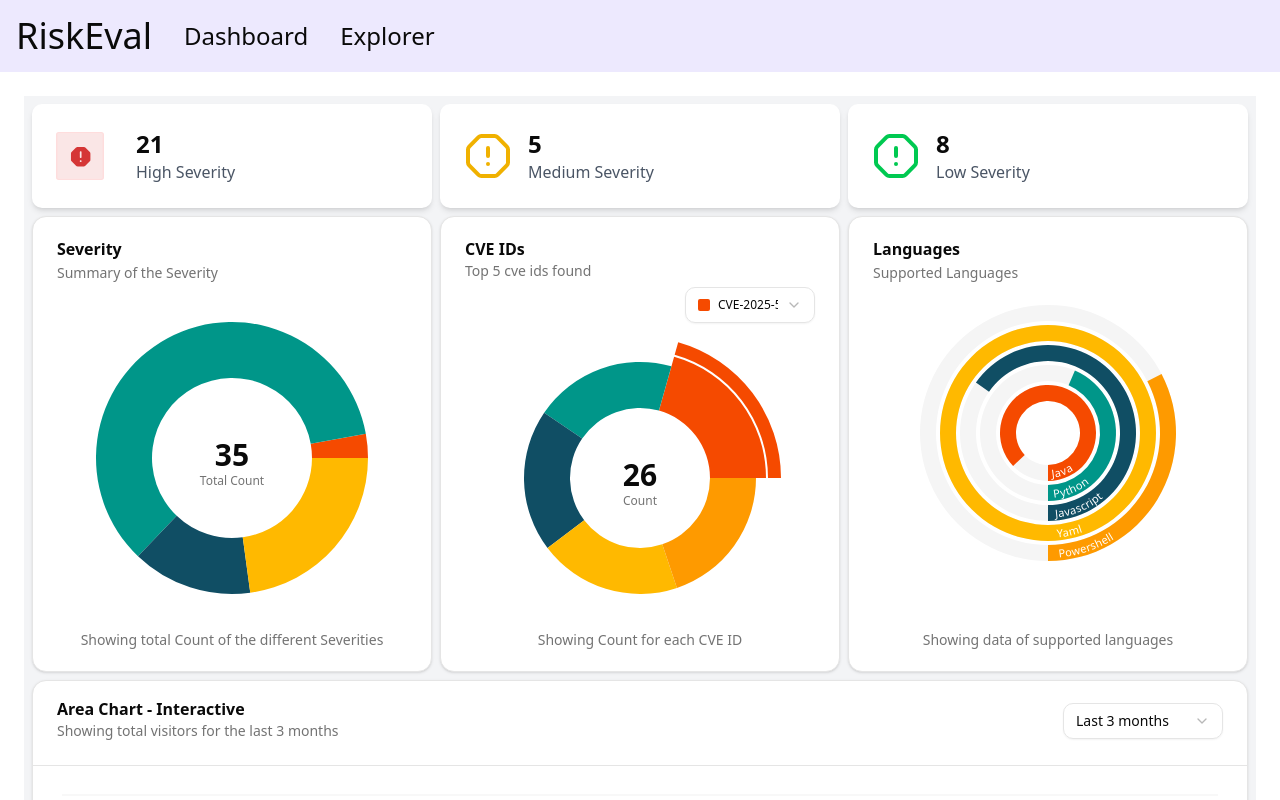
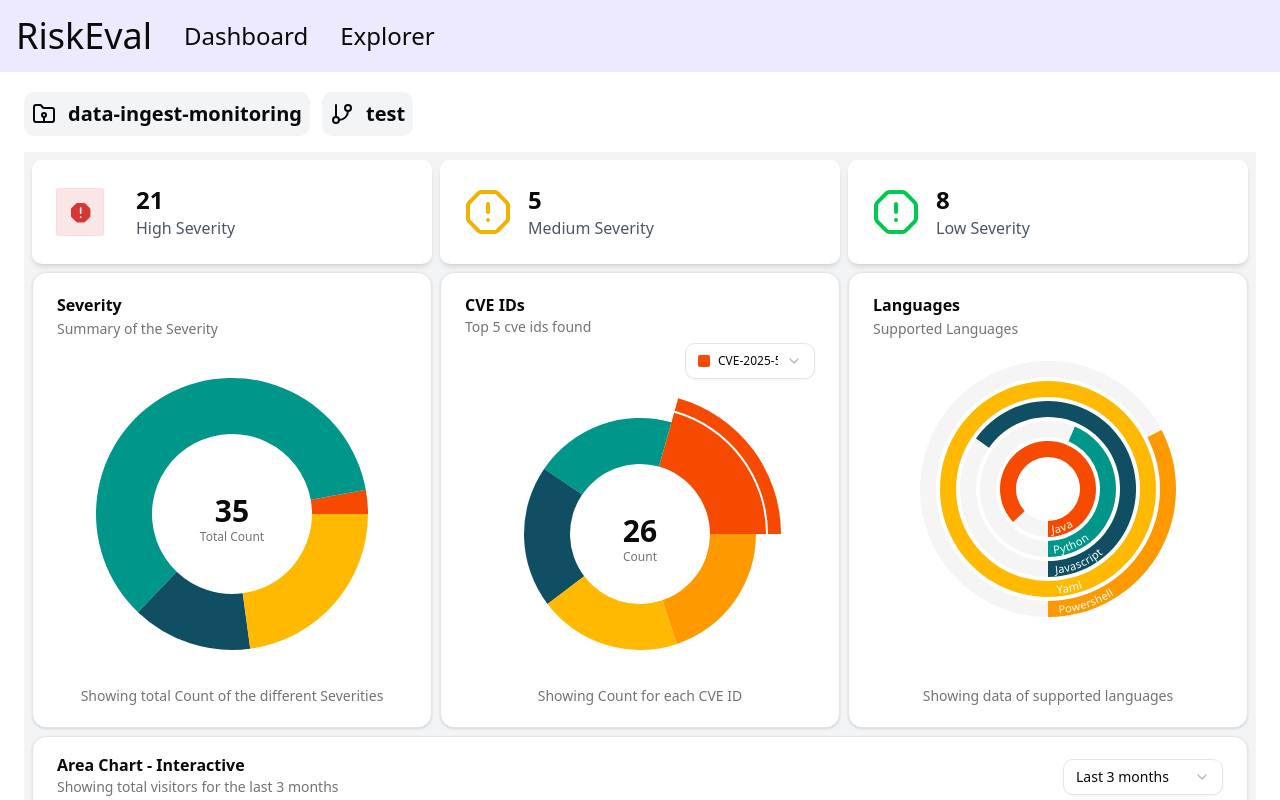
Before and after one commit to yugantgholase/Team-RiskEval, a React (Vite) app in the folder Frontend/risk-eval/: page /dashboard in a window 1280 px wide. Shown: the top 800 px of the page. Built offline with nearby package versions, Linux system fonts and the light colour scheme.

Commit message:
project details added

```diff
--- a/Frontend/risk-eval/src/App.jsx
+++ b/Frontend/risk-eval/src/App.jsx
@@ -1,14 +1,11 @@
 import "./App.css";
 import { BrowserRouter as Router, Routes, Route, Link } from "react-router";
-import {
-  NavigationMenu,
-  NavigationMenuItem,
-  NavigationMenuLink,
-  NavigationMenuList,
-} from "./components/ui/navigation-menu";
-import Dashboard from "./pages/Dashboard/Dashboard";
-import Explorer from "./pages/Explorer/Explorer";
+import { NavigationMenu } from "./components/ui/navigation-menu";
+import Dashboard from "@/pages/Dashboard/Dashboard";
+import Explorer from "@/pages/Explorer/Explorer";
+import ProjectHeader from "@/pages/ProjectHeader";
 import { Toaster } from "sonner";
+
 function App() {
   return (
     <Router>
@@ -28,7 +25,8 @@ function App() {
         </NavigationMenu>
       </div>
 
-      <div className="m-6">
+      <div className="m-6 mt-5">
+        <ProjectHeader />
         <Routes>
           <Route path="/dashboard" element={<Dashboard />} />
           <Route path="/explorer" element={<Explorer />} />
--- a/Frontend/risk-eval/src/components/dashboard/DataTableDemo.jsx
+++ b/Frontend/risk-eval/src/components/dashboard/DataTableDemo.jsx
@@ -41,6 +41,9 @@ const data = tableData?.map((item, index) => ({
   id: index,
   ...item,
 }));
+
+export function DataTableDemo() {
+  const navigate = useNavigate();
   const columns = [
     // {
     //   id: "select",
@@ -180,18 +183,15 @@ const columns = [
                 Copy File path
               </DropdownMenuItem>
               {/* <DropdownMenuSeparator /> */}
-            {/* <DropdownMenuItem onClick={() => navigate("/your-route")}>
+              <DropdownMenuItem onClick={() => navigate("/explorer")}>
                 View in Explorer
-            </DropdownMenuItem> */}
+              </DropdownMenuItem>
             </DropdownMenuContent>
           </DropdownMenu>
         );
       },
     },
   ];
-
-export function DataTableDemo() {
-  // const navigate = useNavigate();
   const [sorting, setSorting] = React.useState([]);
   const [columnFilters, setColumnFilters] = React.useState([]);
   const [columnVisibility, setColumnVisibility] = React.useState({});
--- a/Frontend/risk-eval/src/components/explorer/VulnerabilityCard.jsx
+++ b/Frontend/risk-eval/src/components/explorer/VulnerabilityCard.jsx
@@ -18,7 +18,7 @@ const VulnerabilityCard = ({ data }) => {
       <CardContent className="flex flex-row  justify-between gap-2 mb-4">
         <div className="flex flex-col gap-4">
           <div className="flex flex-row items-center">
-            {data?.priority === "High" && (
+            {(data?.priority === "High" || data?.priority === "Critical") && (
               <OctagonAlert className="text-red-500 h-8 w-8 mr-4" />
             )}
             {data?.priority === "Medium" && (
--- a/Frontend/risk-eval/src/hooks/dashboard.hooks.jsx
+++ b/Frontend/risk-eval/src/hooks/dashboard.hooks.jsx
@@ -1,5 +1,13 @@
 import mockdata from "@/data/mockdata";
+
 const vulnerabilities = mockdata?.results;
+
+export function getProjectDetails() {
+  return {
+    projectName: mockdata.project_name,
+    branchName: mockdata.branch_name,
+  };
+}
 export function getSeverityCount() {
   return {
     critical: vulnerabilities?.filter((v) => v.priority === "Critical").length,
--- a/Frontend/risk-eval/src/pages/Explorer/Explorer.jsx
+++ b/Frontend/risk-eval/src/pages/Explorer/Explorer.jsx
@@ -100,7 +100,7 @@ const Explorer = () => {
   );
 
   return (
-    <div className="p-6">
+    <div className="bg-gray-100 p-2">
       {/* Breadcrumb Header */}
       <div className="mb-6 text-lg font-semibold text-blue-600">
         {path.map((segment, index) => (
@@ -117,6 +117,7 @@ const Explorer = () => {
 
       {/* Folder/File Grid */}
       {!selectedFile && (
+        <div>
           <div className="grid grid-cols-2 sm:grid-cols-4 md:grid-cols-6 gap-4">
             {currentNodes.map((node) => (
               <ExplorerNode
@@ -127,13 +128,18 @@ const Explorer = () => {
               />
             ))}
           </div>
+          <div> </div>
+        </div>
       )}
 
       {/* File Details with Vulnerability Cards */}
       {selectedFile && (
-        <Card className="mt-6 p-4">
+        <Card className="mt-6 p-4 gap-2 ">
           <CardHeader>
-            <CardTitle>{selectedFile}</CardTitle>
+            <CardTitle className="flex flex-row text-2xl">
+              <FileText size={30} className="mt-1" />
+              {selectedFile}
+            </CardTitle>
           </CardHeader>
           <CardContent>
             <div className="grid grid-cols-1 sm:grid-cols-2 md:grid-cols-3 gap-4">
--- /dev/null
+++ b/Frontend/risk-eval/src/pages/ProjectHeader.jsx
@@ -0,0 +1,41 @@
+import React from "react";
+import { FolderRoot, GitBranch } from "lucide-react";
+import { getProjectDetails } from "@/hooks/dashboard.hooks";
+
+const projectDetails = getProjectDetails();
+const stats = [
+  {
+    icon: <FolderRoot className="h-6 w-6 " />,
+    name: projectDetails?.projectName,
+    label: "Project Name",
+  },
+  {
+    icon: <GitBranch className="h-6 w-6 " />,
+    name: projectDetails?.branchName,
+    label: "Branch Name",
+  },
+];
+const ProjectHeader = () => {
+  return (
+    <div className="flex gap-3 mb-4">
+      {stats.map((stat, index) => (
+        <div
+          key={index}
+          className="relative group bg-gray-100  rounded-lg p-2 flex items-center"
+        >
+          <div className="mr-3">{stat.icon}</div>
+          {/* <div className="text-gray-600">{stat.label}</div> */}
+          <div className=" text-xl font-bold whitespace-nowrap">
+            {stat.name}
+          </div>
+
+          <div className="absolute bottom-full mb-1 left-1/2 -translate-x-1/2 whitespace-nowrap bg-black text-white text-xs rounded py-1 px-2 opacity-0 group-hover:opacity-70 transition-opacity pointer-events-none z-10">
+            {stat.label}{" "}
+          </div>
+        </div>
+      ))}
+    </div>
+  );
+};
+
+export default ProjectHeader;
```
Lines whose indentation alone changed are shown as unchanged.
